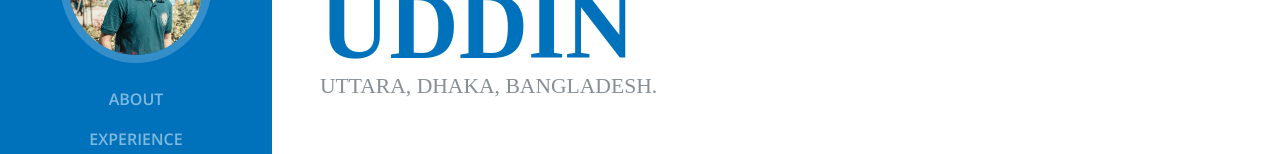
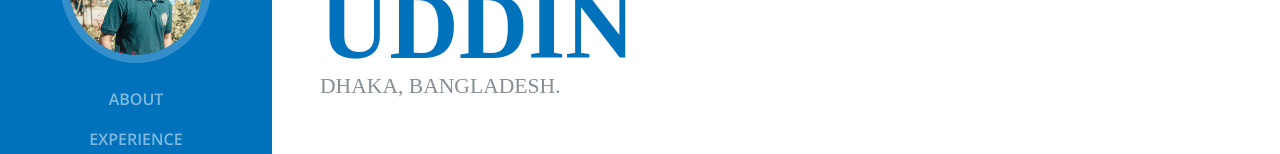
Before and after one commit to kaziRohanUddin/kaziRohanUddin.github.io, a plain HTML site: page index.html in a window 1280 px wide. Shown: the part 313-467 px from the top of the page. Drawn offline with nearby package versions, Linux system fonts and the light colour scheme; a web font is replaced by a local one.

Commit message:
Update index.html

```diff
--- a/index.html
+++ b/index.html
@@ -74,7 +74,7 @@
           <h1 class="mb-0">Kazi Rohan
             <span class="text-primary">Uddin</span>
           </h1>
-          <div class="subheading mb-5">Uttara, Dhaka, Bangladesh.
+          <div class="subheading mb-5">Dhaka, Bangladesh.
             <a href=""></a>
           </div>
 
```
